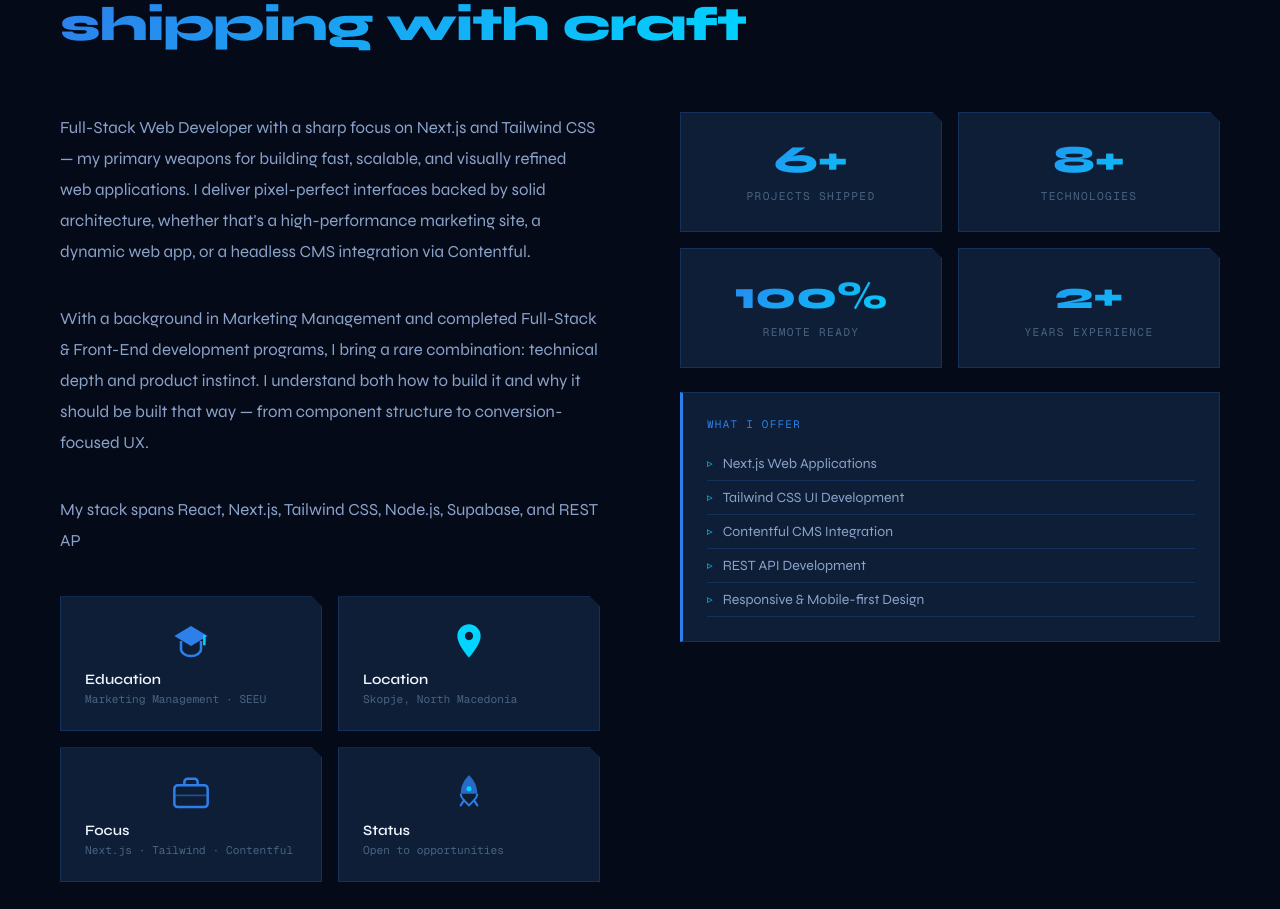
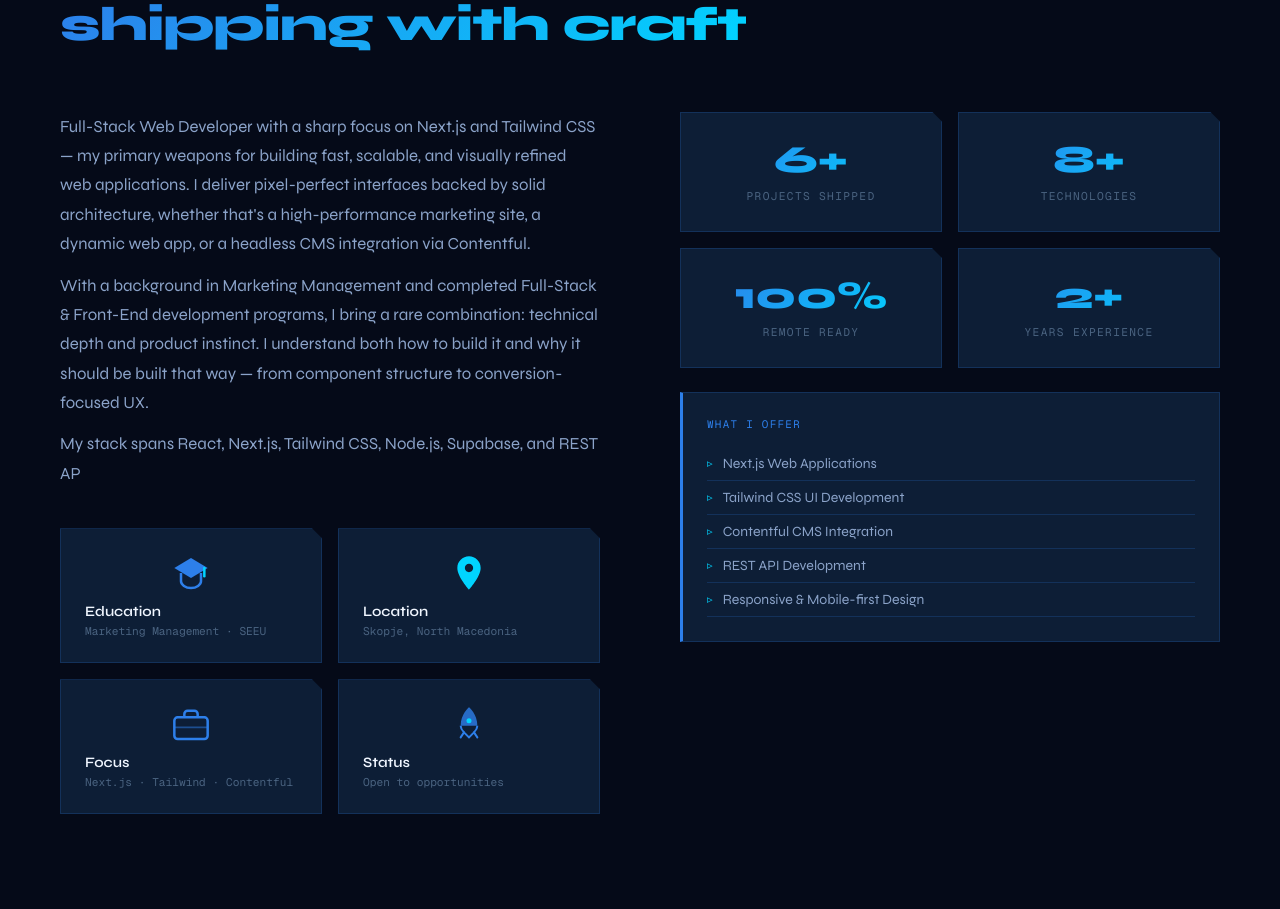
Before and after one commit to BesarttR/portfolio-website, a React (Vite) app: page / in a window 1280 px wide. Shown: the part 1098-2007 px from the top of the page. Built offline with nearby package versions, Linux system fonts and the light colour scheme.

Commit message:
about me fix

```diff
--- a/src/index.css
+++ b/src/index.css
@@ -442,9 +442,9 @@
 }
 .about-text {
   font-size: 1.05rem;
-  line-height: 1.85;
+  line-height: 1.75;
   color: var(--text-secondary);
-  margin-bottom: 36px;
+  margin-bottom: 12px;
 }
 .about-cards {
   display: grid;
```
